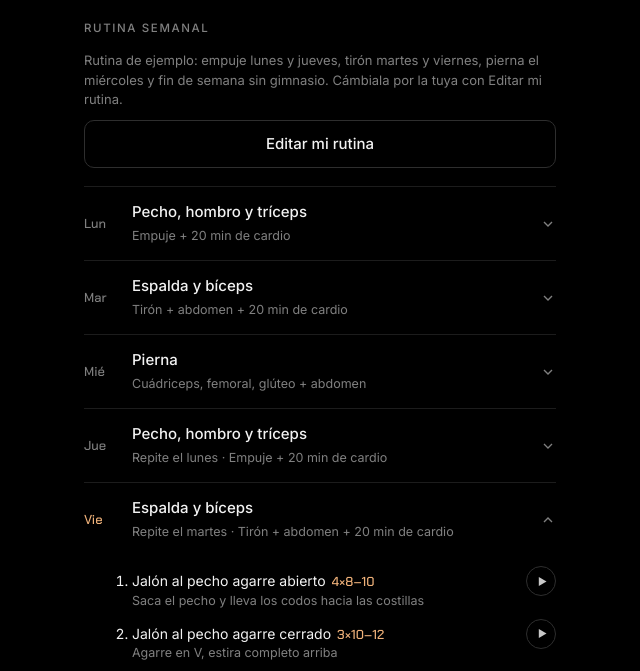
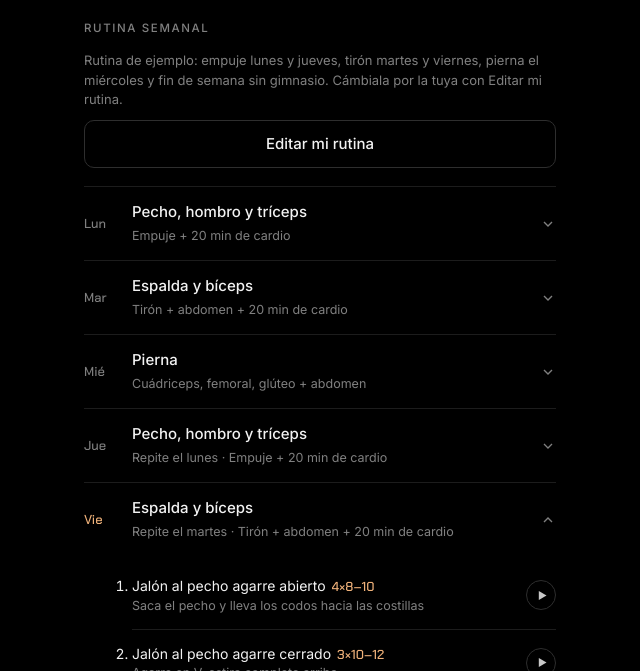
Before and after one commit to JuanBeltran22/22fit, a plain HTML site: page index.html in a window 1280 px wide. Both pictures are taken after a click on the tab "Plan". Shown: the part 63-734 px from the top of the page, without its empty margins (320-960 px from the left). Drawn offline with Linux system fonts and the light colour scheme.

Commit message:
Ejercicios parejos: filas del mismo alto y ▶ a la misma distancia
- En el Plan y en el Lobby, todas las filas de ejercicios de una lista miden
  lo mismo (el alto de la más larga), con el texto y el ▶ centrados: los
  botones quedan exactamente a la misma distancia.
- En el Plan, una línea fina separa cada ejercicio.

Co-Authored-By: Claude Opus 5.5 <noreply@anthropic.com>

```diff
--- a/index.html
+++ b/index.html
@@ -212,7 +212,9 @@ h2{font-family:var(--body);font-size:11.5px;font-weight:500;letter-spacing:.14em
 .day .dt span{font-size:12.5px;color:var(--muted)}
 .chev{width:16px;height:16px;color:var(--muted);transition:transform .2s;flex:0 0 auto}
 .day[open] .chev{transform:rotate(180deg)}
-.day ol{margin:0;padding:14px 0 20px 48px;display:grid;gap:12px;font-size:14px}
+.day ol{margin:0;padding:6px 0 10px 48px;display:grid;gap:0;font-size:14px}
+.day ol > li{padding:13px 0}
+.day ol > li + li{border-top:1px solid var(--line)}
 .day ol li em{font-style:normal;font-family:var(--display);font-size:13px;color:var(--accent);margin-left:6px}
 .day ol li small{display:block;font-size:12.5px;color:var(--muted)}
 
@@ -425,12 +427,11 @@ table.pts td.pos{color:var(--pos)} table.pts td.neg{color:var(--neg)}
 .toast{position:fixed;left:50%;top:calc(env(safe-area-inset-top,0px) + 12px);transform:translate(-50%,-170%);z-index:50;background:var(--fg);color:#000;border-radius:999px;padding:9px 18px;font-weight:600;font-size:14px;transition:transform .35s;white-space:nowrap}
 .toast.show{transform:translate(-50%,0)}
 /* Guía de cada ejercicio: dibujo que se mueve, músculos que trabaja y pasos */
-.ex-line{display:flex;align-items:flex-start;gap:10px}
+.ex-line{display:flex;align-items:center;gap:10px}
 .ex-line > .row{flex:1;min-width:0}
-.ex-line2{display:flex;align-items:flex-start;justify-content:space-between;gap:10px}
+.ex-line2{display:flex;align-items:center;justify-content:space-between;gap:10px}
 .ex-line2 > span{min-width:0}
-.ex-how{flex:0 0 auto;width:30px;height:30px;margin-top:9px;border-radius:50%;border:1px solid var(--line2);color:var(--fg2);display:grid;place-items:center}
-.ex-line2 .ex-how{margin-top:-4px}
+.ex-how{flex:0 0 auto;width:30px;height:30px;border-radius:50%;border:1px solid var(--line2);color:var(--fg2);display:grid;place-items:center}
 .ex-how svg{width:11px;height:11px;margin-left:2px}
 .ex-how[aria-expanded="true"]{border-color:var(--pos);color:var(--pos);background:var(--pos-dim)}
 .ex-guide{padding:4px 0 18px}
@@ -1854,6 +1855,21 @@ function howPanel(key, name){
   const open = guideOpen.has(key);
   return '<div class="ex-guide"' + (open ? "" : " hidden") + '>' + (open ? guideHtml(name) : "") + '</div>';
 }
+// Todas las filas de ejercicios de una lista miden lo mismo (el alto de la más larga): así los ▶ quedan a la misma distancia.
+function equalizeExRows(){
+  document.querySelectorAll(".day[open] ol, #mission ul.list").forEach(list=>{
+    const rows = Array.from(list.children).map(li=>li.querySelector(":scope > .ex-line, :scope > .ex-line2")).filter(Boolean);
+    if (rows.length < 2) return;
+    rows.forEach(r=>{ r.style.minHeight = ""; });
+    const h = Math.max(...rows.map(r=>r.getBoundingClientRect().height));
+    if (h > 0) rows.forEach(r=>{ r.style.minHeight = Math.ceil(h) + "px"; });
+  });
+}
+let eqT = null;
+function equalizeSoon(){ clearTimeout(eqT); eqT = setTimeout(()=>requestAnimationFrame(equalizeExRows), 30); }
+document.addEventListener("toggle", e=>{ if (e.target && e.target.classList && e.target.classList.contains("day")) equalizeSoon(); }, true);
+window.addEventListener("resize", equalizeSoon);
+if (document.fonts && document.fonts.ready) document.fonts.ready.then(equalizeSoon).catch(()=>{});
 function toggleGuide(btn){
   const k = btn.dataset.how, panel = btn.closest("li").querySelector(".ex-guide"); if (!panel) return;
   const open = !guideOpen.has(k);
@@ -1877,7 +1893,7 @@ function renderMission(){
   const preview = scoreDay(t, d); let pv = preview.L.reduce((a,x)=>a+x[1], 0);
   if (preview.win) pv += Math.min(S.streak+1, 10)*2;
 
-  const exH = p.ex.map((e,i)=>`<li>${hasHow(e[0]) ? '<div class="ex-line">' : ""}<label class="row" for="ex${i}"><input class="sr" type="checkbox" id="ex${i}" data-ex="${i}"${d.ex.includes(i) ? " checked" : ""}><span class="tick" aria-hidden="true"></span><span class="t"><b>${esc(e[0])}${e[1] ? `<em>${esc(e[1])}</em>` : ""}</b>${e[2] ? `<small>${esc(e[2])}</small>` : ""}</span></label>${hasHow(e[0]) ? howBtn("m" + i, e[0]) + "</div>" + howPanel("m" + i, e[0]) : ""}</li>`).join("") || `<li class="note" style="padding:12px 0">Este día no tiene ejercicios. Agrégalos en Plan → Editar mi rutina.</li>`;
+  const exH = p.ex.map((e,i)=>`<li><div class="ex-line"><label class="row" for="ex${i}"><input class="sr" type="checkbox" id="ex${i}" data-ex="${i}"${d.ex.includes(i) ? " checked" : ""}><span class="tick" aria-hidden="true"></span><span class="t"><b>${esc(e[0])}${e[1] ? `<em>${esc(e[1])}</em>` : ""}</b>${e[2] ? `<small>${esc(e[2])}</small>` : ""}</span></label>${hasHow(e[0]) ? howBtn("m" + i, e[0]) : ""}</div>${hasHow(e[0]) ? howPanel("m" + i, e[0]) : ""}</li>`).join("") || `<li class="note" style="padding:12px 0">Este día no tiene ejercicios. Agrégalos en Plan → Editar mi rutina.</li>`;
 
   const wOn = !!d.w;
   const rows = [`<li><button type="button" class="row" data-k="w" aria-pressed="${wOn}"><span class="tick" aria-hidden="true"></span><span class="t"><b>${rest ? "Descanso activo cumplido" : "Entrenamiento completado"}</b><small>Se marca solo al tachar el 80 % de la lista</small></span><span class="v num">${rest ? "+20" : (wOn ? "+40" : "−50")}</span></button></li>`];
@@ -1908,6 +1924,7 @@ function renderMission(){
     <button type="button" class="cta" id="closeBtn">Cerrar día y registrar</button>
     <p class="note">Marca lo que vayas cumpliendo y cierra el día en la noche. Si no lo cierras, mañana se cierra solo con lo que marcaste, y si no marcaste nada cuenta como ausencia.</p>`;
   prefetchGuides(p.ex);
+  equalizeSoon();
 }
 
 /* ---------- Racha y calendario ---------- */
@@ -2050,8 +2067,9 @@ function renderPlan(){
   $("planList").innerHTML = WEEK_ORDER.map(k=>{
     const p = planDay(k);
     return `<details class="day${k === wdT ? " is-today" : ""}"${k === wdT ? " open" : ""}><summary><span class="dname">${DAYN[k]}</span><span class="dt"><b>${esc(p.title)}</b><span>${p.rep ? esc(p.rep) + " · " : ""}${esc(p.tag || TYPE_LBL[p.type])}</span></span><svg class="chev" viewBox="0 0 24 24" fill="none" stroke="currentColor" stroke-width="2" aria-hidden="true"><path d="M6 9l6 6 6-6"/></svg></summary>
-      <ol>${p.ex.length ? p.ex.map((e,i)=>hasHow(e[0]) ? `<li><div class="ex-line2"><span>${esc(e[0])}${e[1] ? `<em>${esc(e[1])}</em>` : ""}${e[2] ? `<small>${esc(e[2])}</small>` : ""}</span>${howBtn("p" + k + "-" + i, e[0])}</div>${howPanel("p" + k + "-" + i, e[0])}</li>` : `<li>${esc(e[0])}${e[1] ? `<em>${esc(e[1])}</em>` : ""}${e[2] ? `<small>${esc(e[2])}</small>` : ""}</li>`).join("") : `<li class="muted">Sin ejercicios</li>`}</ol></details>`;
+      <ol>${p.ex.length ? p.ex.map((e,i)=>`<li><div class="ex-line2"><span>${esc(e[0])}${e[1] ? `<em>${esc(e[1])}</em>` : ""}${e[2] ? `<small>${esc(e[2])}</small>` : ""}</span>${hasHow(e[0]) ? howBtn("p" + k + "-" + i, e[0]) : ""}</div>${hasHow(e[0]) ? howPanel("p" + k + "-" + i, e[0]) : ""}</li>`).join("") : `<li class="muted">Sin ejercicios</li>`}</ol></details>`;
   }).join("");
+  equalizeSoon();
 }
 
 function renderPlanEditor(){
--- a/sw.js
+++ b/sw.js
@@ -1,5 +1,5 @@
 // Service worker de 22Fit: la app abre sin internet y se actualiza sola cuando hay conexión.
-const VERSION = "rf-1795750821247";
+const VERSION = "rf-1795751054128";
 const FONTS = "rf-fonts";
 const CORE = [
   "./",
```
